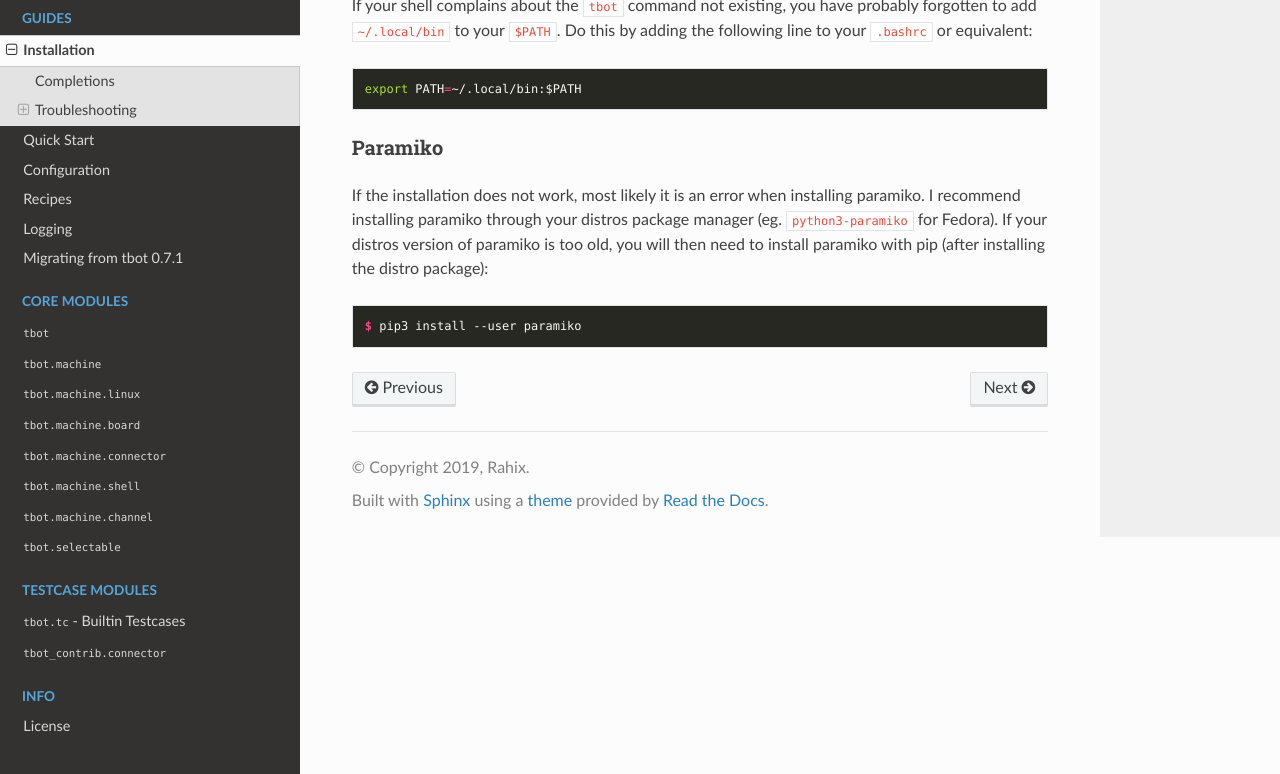
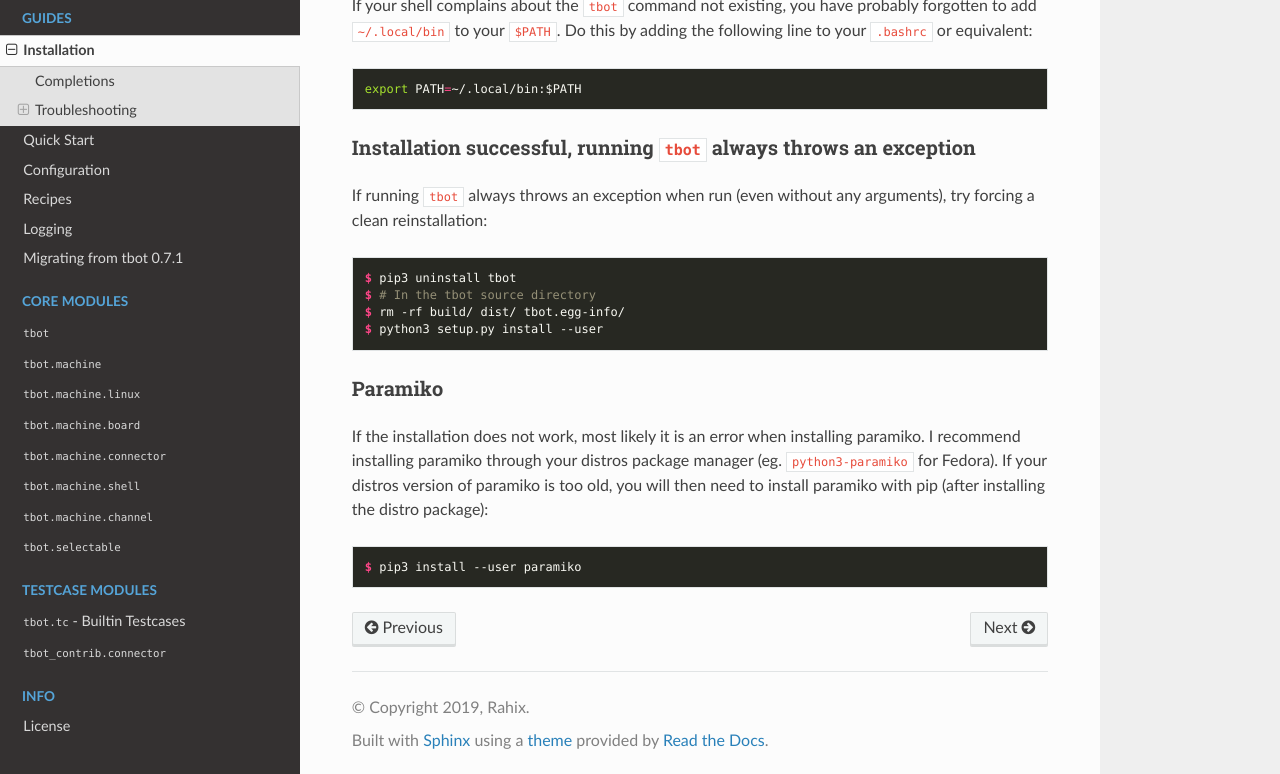
Before and after one commit to Rahix/tbot, a Sphinx documentation site: the page built from Documentation/installation.rst, in a window 1280 px wide and 900 px high, scrolled down 798 px, cut to the strip 126-900 px from the top of the window. Built offline with Sphinx 7.4.7 and the Read the Docs theme 2.0.0, drawn with Linux system fonts in a browser that asks for light colours; pages that are not in the unit, such as notebooks, are missing from menus.

Commit message:
docs: Add another troubleshooting guide
Add a troubleshooting guide for situations where tbot was installed
successfully, but running it always throws an exception.  This seems to
happen sometimes when upgrading from a pre-0.8 development version to
a version >0.8.

Signed-off-by: Harald Seiler <hws@denx.de>

```diff
--- a/Documentation/installation.rst
+++ b/Documentation/installation.rst
@@ -47,6 +47,18 @@ adding the following line to your ``.bashrc`` or equivalent:
 
    export PATH=~/.local/bin:$PATH
 
+Installation successful, running ``tbot`` always throws an exception
+^^^^^^^^^^^^^^^^^^^^^^^^^^^^^^^^^^^^^^^^^^^^^^^^^^^^^^^^^^^^^^^^^^^^
+If running ``tbot`` always throws an exception when run (even without any
+arguments), try forcing a clean reinstallation:
+
+.. code-block:: shell-session
+
+   $ pip3 uninstall tbot
+   $ # In the tbot source directory
+   $ rm -rf build/ dist/ tbot.egg-info/
+   $ python3 setup.py install --user
+
 Paramiko
 ^^^^^^^^
 If the installation does not work, most likely it is an error when
```
